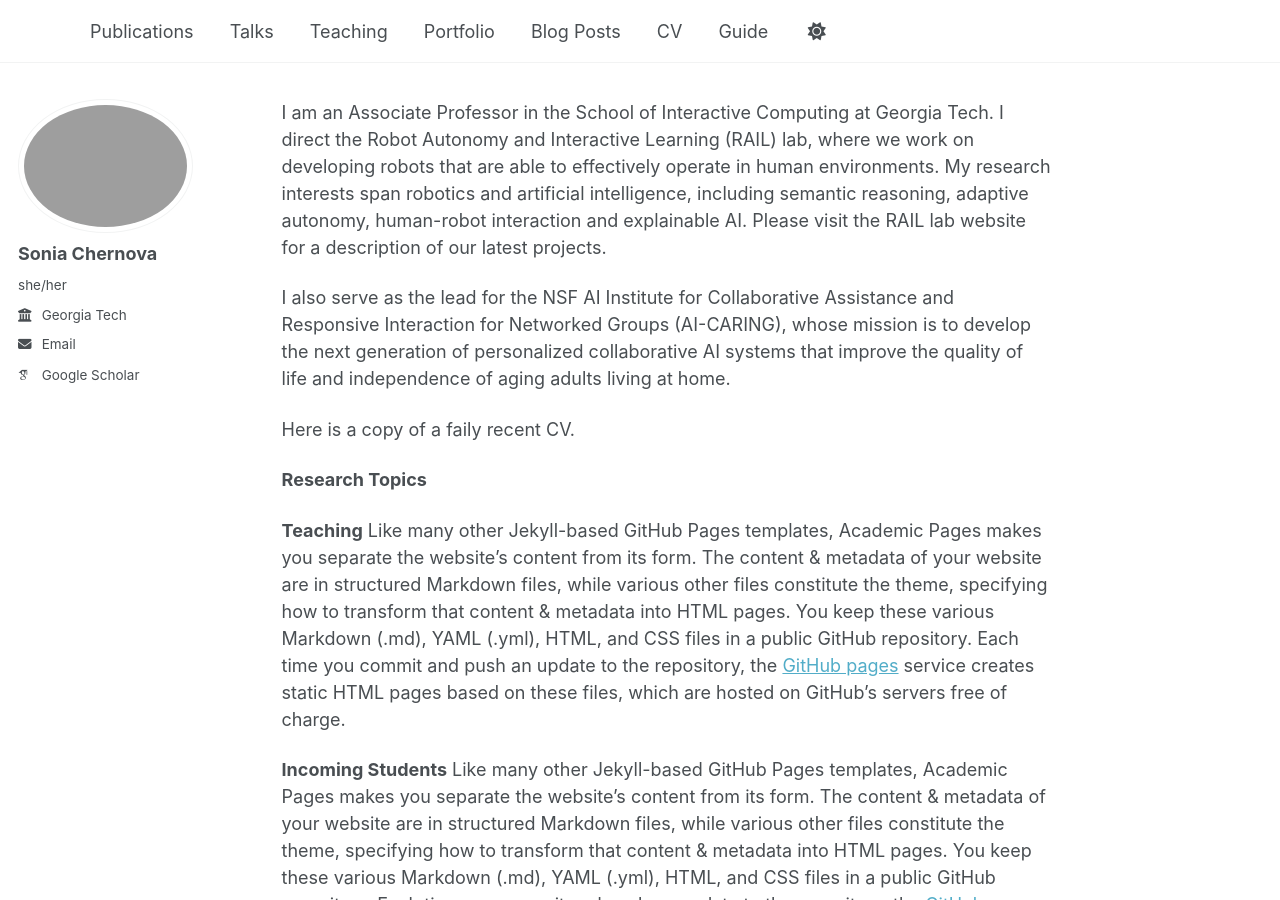
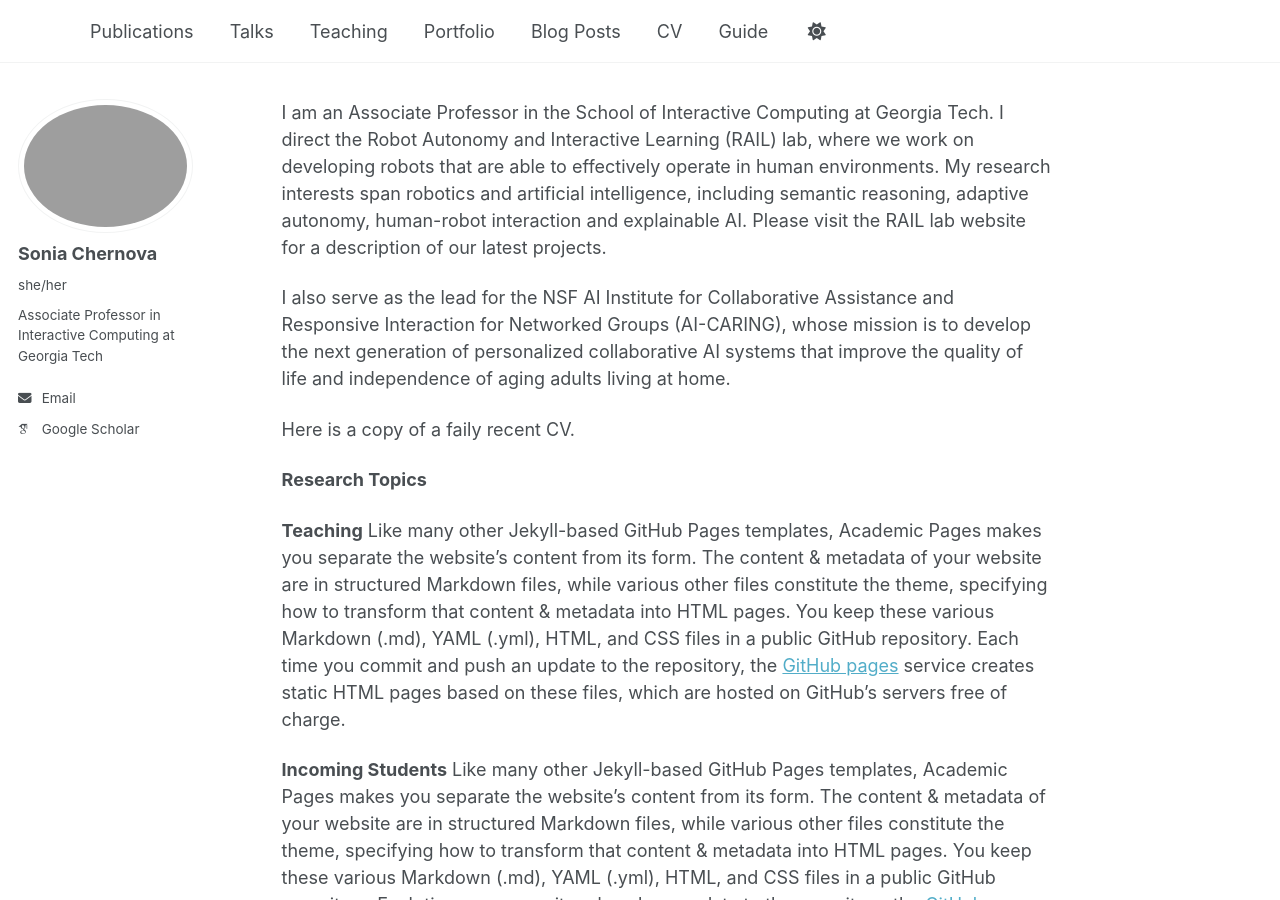
Before and after one commit to schernova/schernova.github.io, a Jekyll site: the page built from _pages/about.md, in a window 1280 px wide and 900 px high. Built offline with Jekyll 4.4.1, drawn with Linux system fonts in a browser that asks for light colours; some web fonts are replaced; a script bundle is joined from its source files by our own code; library files that are not in the unit come from our copies.

Commit message:
Update _config.yml

```diff
--- a/_config.yml
+++ b/_config.yml
@@ -26,9 +26,9 @@ author:
   avatar           : "SoniaChernova.png"
   name             : "Sonia Chernova"
   pronouns         : "she/her"
-  #bio              : "Short biography for the left-hand sidebar"
+  bio              : "Associate Professor in Interactive Computing at Georgia Tech"
   #location         : "Atlanta, GA"
-  employer         : "Georgia Tech"
+  #employer         : "Georgia Tech"
   #uri              : # URL
   email            : "chernova@gatech.edu"
 
```
